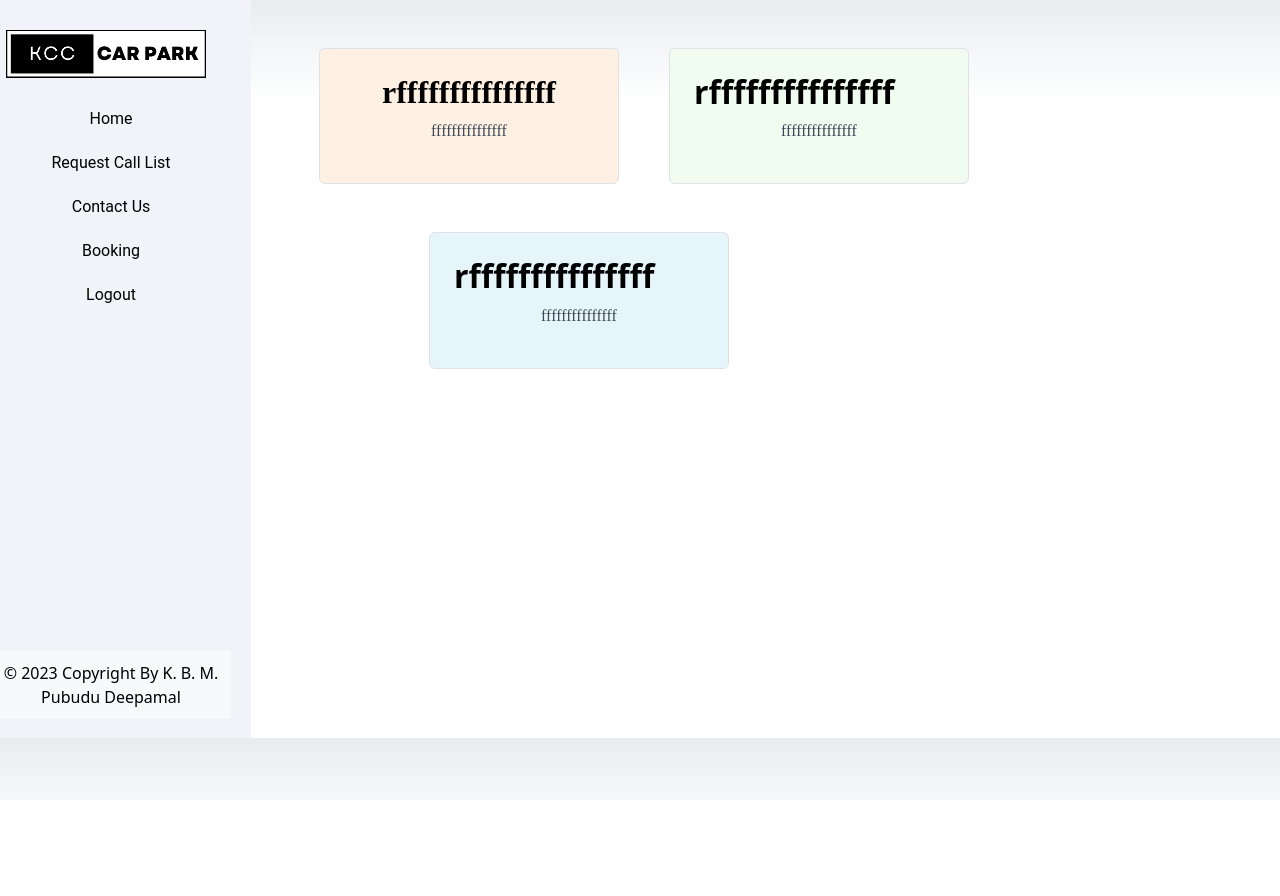
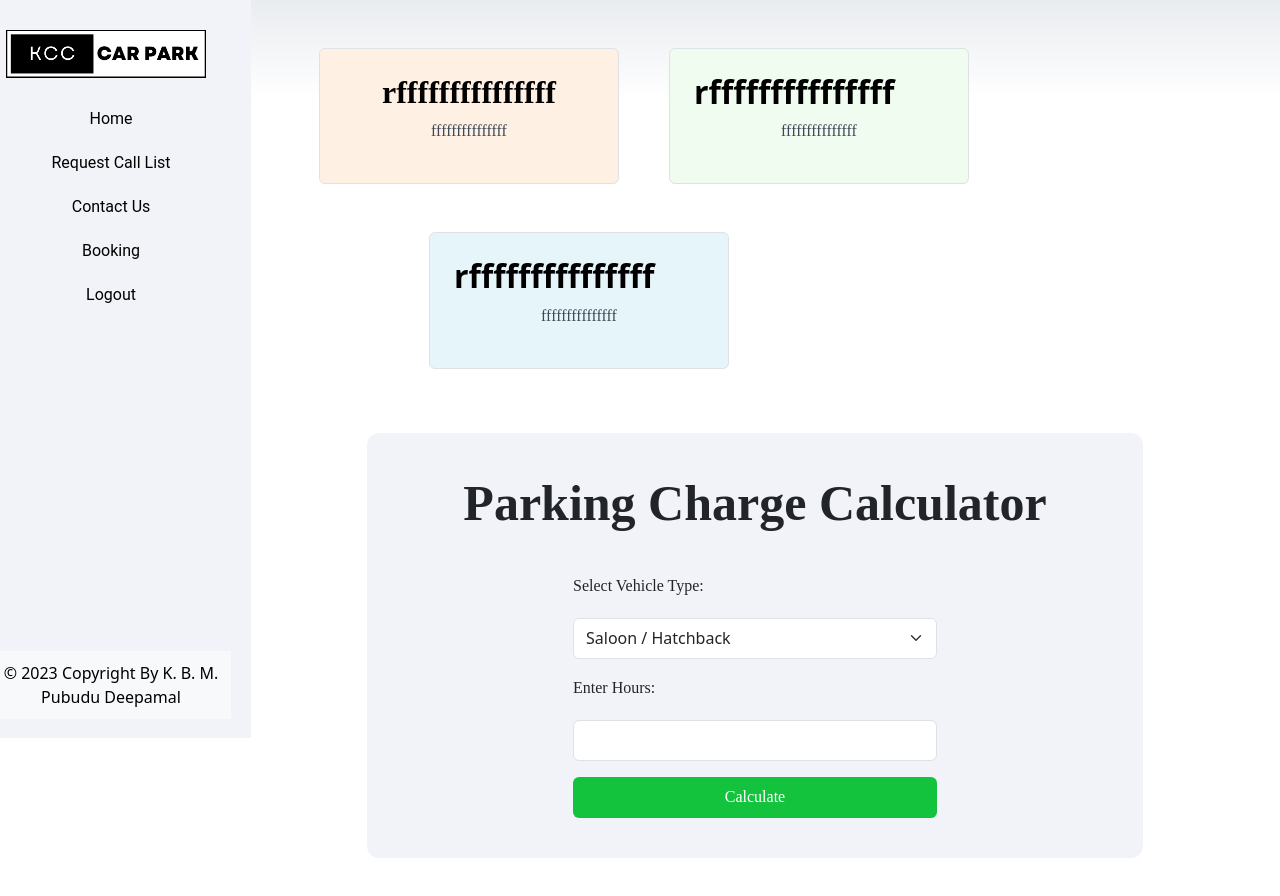
Before and after one commit to PubuduDeepamal/KCC, a React (Create React App) app: page /AdminDashBord in a window 1280 px wide. Shown: the top 896 px of the page. Before the commit the page ends 800 px from the top, so only its background shows below. Built offline with nearby package versions, Linux system fonts and the light colour scheme.

Commit message:
Update Sidebar.js

```diff
--- a/src/Components/Admin/Sidebar.js
+++ b/src/Components/Admin/Sidebar.js
@@ -2,6 +2,7 @@ import React from 'react';
 import 'bootstrap/dist/css/bootstrap.min.css';
 import '../../Css/Sidebar.css';
 import { Container, Row, Col } from 'react-bootstrap';
+import Costcal from '../../Components/Booking/Costcal'
 
 const Sidebar = () => {
   return (
@@ -76,6 +77,9 @@ const Sidebar = () => {
 
             </Row>
           </div>
+            <div id="costmargin">
+              <Costcal/>
+            </div>
         </Col>
       </Row>
     </Container>
```
